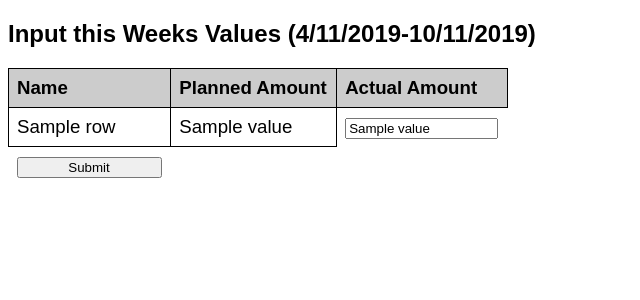
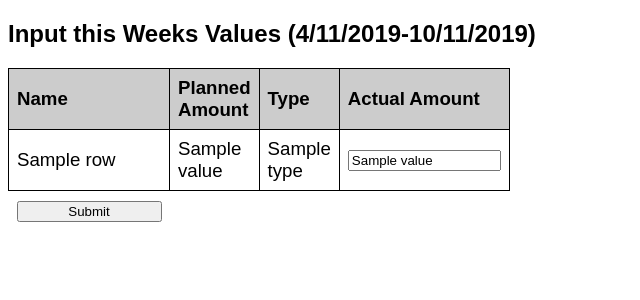
Before and after one commit to EL-S/BudgetPlanner, a Django app: template templates/spending.html in a window 1280 px wide. Shown: the part 156-456 px from the top of the page, without its empty margins (0-640 px from the left). Run offline with Django 3.2, Linux system fonts and the light colour scheme; the template is opened without the code that fills it: most values are stand-ins (such as "Sample title", 1, 10 or a date in 2020); parts of the project's set-up code (start-up, migrations or seed data) failed here and were passed over; some libraries are stand-ins or nearby versions.

Commit message:
Add type to spending html

```diff
--- a/templates/spending.html
+++ b/templates/spending.html
@@ -14,13 +14,16 @@
 				<tr>
 					<th>Name</th>
 					<th>Planned Amount</th>
+					<th>Type</th>
 					<th>Actual Amount</th>
 				</tr>
 				{% for row in data_planned %}
 					<tr>
 						<td><lable for="{{ row.name }}">{{ row.name }}</lable></td>
 						<td><lable for="{{ row.name }}">{{ row.value }}</lable></td>
+						<td><lable for="{{ row.name }}">{{ row.type }}</lable></td>
 						<td><input type = "test" name = "{{ row.name }}" id = "{{ row.name }}" size="20" pattern="[0-9.]*" required="required" value="{{ row.value }}"></td>
+						<input type = "hidden" name = "{{ row.name }}_type" id = "{{ row.name }}_type" required="required" value="{{ row.type }}"></td>
 					</tr>
 				{% endfor %}
 				<tr>
```
